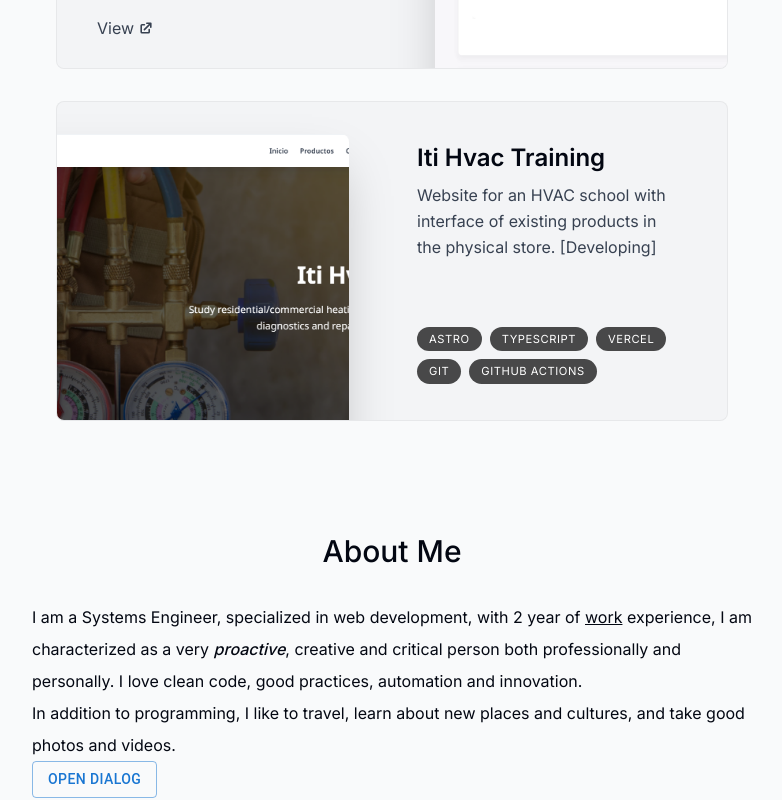
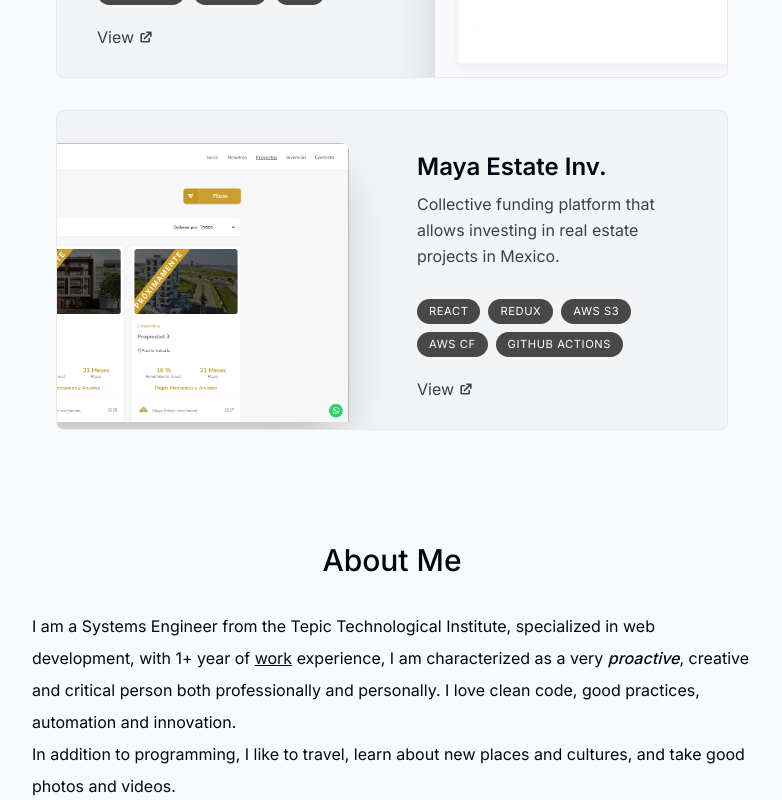
Before and after one commit to Cristopher-exe/myWebPortfolio, a Next.js app: page / in a window 1280 px wide. Shown: the part 1580-2380 px from the top of the page, without its empty margins (248-1030 px from the left). Built offline with nearby package versions, Linux system fonts and the light colour scheme.

Commit message:
cambios nuevos

```diff
--- a/app/globals.css
+++ b/app/globals.css
@@ -13,3 +13,121 @@ html.dark {
 .borderBlack {
   @apply border border-black/10;
 }
+
+.book-wrapper {
+  background-color: red;
+  width: 900px;
+  /*position: relative;*/
+  margin: 0 auto;
+  column-count: 3;
+  column-gap: 12px;
+  padding: 4px;
+}
+
+.book-wrapper--00{
+  display: flex;
+  flex-direction: row;
+  flex-wrap: nowrap;
+}
+
+.book-items {
+  position: relative;
+  cursor: default;
+  padding: 16px;
+  margin: 0;
+  display: grid;
+  break-inside: avoid;
+}
+
+.main-book-wrap {
+  position: relative;
+}
+
+.book-cover {
+  position: relative;
+}
+
+.book-cover .book-inside {
+  position: absolute;
+  width: 90%;
+  height: 96%;
+  top: 1%;
+  left: 16px;
+  border: 1px solid grey;
+  border-radius: 2px 6px 6px 2px;
+  background: white;
+  box-shadow: 10px 40px 40px -10px #00000030, inset -2px 0 0 grey,
+    inset -3px 0 0 #dbdbdb, inset -4px 0 0 white, inset -5px 0 0 #dbdbdb,
+    inset -6px 0 0 white, inset -7px 0 0 #dbdbdb, inset -8px 0 0 white,
+    inset -9px 0 0 #dbdbdb;
+}
+
+.book-cover .book-image {
+  line-height: 0;
+  position: relative;
+  border-radius: 2px 6px 6px 2px;
+  box-shadow: 6px 6px 18px -2px rgba(0, 0, 0, 0.2),
+    24px 28px 40px -6px rgba(0, 0, 0, 0.1);
+  transition: all 0.3s ease-in-out;
+  transform: perspective(2000px) rotateY(-15deg) translateX(-10px) scaleX(0.94);
+  cursor: pointer;
+}
+
+.book-image img {
+  grid-row: 1 / -1;
+  grid-column: 1;
+  width: 100%;
+  border-radius: 2px 6px 6px 2px;
+}
+
+.book-image:hover {
+  transform: perspective(2000px) rotateY(0deg) translateX(0px) scaleX(1);
+  transform-style: preserve-3d;
+  box-shadow: 6px 6px 12px -1px rgba(0, 0, 0, 0.1),
+    20px 14px 16px -6px rgba(0, 0, 0, 0.1);
+}
+
+.effect {
+  position: absolute;
+  width: 20px;
+  height: 100%;
+  margin-left: 16px;
+  top: 0;
+  border-left: 2px solid #00000010;
+  background-image: linear-gradient(
+    90deg,
+    rgba(255, 255, 255, 0.2) 0%,
+    rgba(255, 255, 255, 0) 100%
+  );
+  transition: all 0.5s ease;
+  z-index: 5;
+}
+
+.light {
+  width: 90%;
+  height: 100%;
+  position: absolute;
+  border-radius: 3px;
+  background-image: linear-gradient(
+    90deg,
+    rgba(255, 255, 255, 0) 0%,
+    rgba(255, 255, 255, 0.2) 100%
+  );
+  top: 0;
+  right: 0;
+  opacity: 0.1;
+  transition: all 0.5s ease;
+  z-index: 4;
+}
+
+.book-image:hover .effect{
+    margin-left: 14px;
+}
+
+.realvjy{
+  width: 900px;
+  padding: 20px;
+  margin: 0 auto;
+  font-family: sans-serif;
+  text-align: center
+}
--- a/app/page.tsx
+++ b/app/page.tsx
@@ -5,6 +5,7 @@ import Intro from "@/components/intro";
 import Projects from "@/components/projects";
 import SectionDivider from "@/components/section-divider";
 import Skills from "@/components/skills";
+import Reading from "@/components/reading";
 
 export default function Home() {
   return (
@@ -16,6 +17,7 @@ export default function Home() {
       <About />
       <Skills />
       <Contact />
+      <Reading />
     </main>
   );
 }
--- a/components/about.tsx
+++ b/components/about.tsx
@@ -4,19 +4,9 @@ import React from "react";
 import SectionHeading from "./section-heading";
 import { motion } from "framer-motion";
 import { useSectionInView } from "@/lib/hooks";
-import Dialog from "./dialog"
-import Button from "@mui/material/Button";
 
 export default function About() {
   const { ref } = useSectionInView("About");
-  const [open, setOpen] = React.useState(false);
-
-  const handleClickOpen = () => {
-    setOpen(true);
-  };
-  const handleClose = () => {
-    setOpen(false);
-  };
 
   return (
     <motion.section
@@ -29,7 +19,7 @@ export default function About() {
     >
       <SectionHeading>About me</SectionHeading>
       <p>
-        I am a Systems Engineer, specialized in web development, with 2 year of{" "}
+        I am a Systems Engineer from the Tepic Technological Institute, specialized in web development, with 1+ year of{" "}
         <span className="underline">work</span> experience, I am characterized
         as a very <span className="font-medium italic">proactive</span>,
         creative and critical person both professionally and personally. I love
@@ -40,12 +30,6 @@ export default function About() {
         cultures, and take good photos and videos.
       </p>
 
-      <Button variant="outlined" onClick={handleClickOpen}>
-        Open dialog
-      </Button>
-
-      <Dialog isOpen={open} onClose={handleClose} />
-
     </motion.section>
   );
 }
--- a/components/dialog.tsx
+++ b/components/dialog.tsx
@@ -1,4 +1,4 @@
-import React, { useState } from 'react';
+import React, { useState } from "react";
 
 import Button from "@mui/material/Button";
 import { styled } from "@mui/material/styles";
@@ -9,26 +9,26 @@ import DialogActions from "@mui/material/DialogActions";
 import IconButton from "@mui/material/IconButton";
 import CloseIcon from "@mui/icons-material/Close";
 import Typography from "@mui/material/Typography";
-
-const BootstrapDialog = styled(Dialog)(({ theme }) => ({
-    "& .MuiDialogContent-root": {
-      padding: theme.spacing(2),
-    },
-    "& .MuiDialogActions-root": {
-      padding: theme.spacing(1),
-    },
-  }));
+import { TbPointFilled } from "react-icons/tb";
 
 const CustomDialog = ({ isOpen, onClose }) => {
   return (
-      <BootstrapDialog
+    <Dialog
       onClose={onClose}
       aria-labelledby="customized-dialog-title"
       open={isOpen}
       scroll="paper"
+      maxWidth="md"
+      PaperProps={{
+        style: {
+          backgroundColor: '#1D2432',
+          boxShadow: 'none',
+          color:'#E5EAF2'
+        },
+      }}
     >
       <DialogTitle sx={{ m: 0, p: 2 }} id="customized-dialog-title">
-          Modal title
+        Work experience
       </DialogTitle>
       <IconButton
         aria-label="close"
@@ -44,57 +44,179 @@ const BootstrapDialog = styled(Dialog)(({ theme }) => ({
       </IconButton>
       <DialogContent dividers>
         <Typography gutterBottom>
-            Cras mattis consectetur purus sit amet fermentum. Cras justo odio,
-            dapibus ac facilisis in, egestas eget quam. Morbi leo risus, porta
-            ac consectetur ac, vestibulum at eros.
+          Trabaje como Jr. Frontend Developer, liderando proyectos clave como la
+          plataforma <span className="font-bold">YB Investment</span> y la
+          página web de la inmobiliaria{" "}
+          <span className="font-bold">Maya Estate Investment</span>.
+          Implementando tecnologías modernas y gestión de servicios en la nube
+          de AWS.
         </Typography>
-          <Typography gutterBottom>
-            Praesent commodo cursus magna, vel scelerisque nisl consectetur et.
-            Vivamus sagittis lacus vel augue laoreet rutrum faucibus dolor
-            auctor.
+
+        <Typography className="mt-5" gutterBottom>
+          <p>
+            Lideré el diseño e implementación de la plataforma "YB Investment",
+            utilizando tecnologías como:
+          </p>
+          <ul>
+            <li className="flex">
+              <div className="flex items-center">
+                <TbPointFilled className="mr-2" />
+                <span>Vue.js 3</span>
+              </div>
+            </li>
+
+            <li className="flex">
+              <div className="flex items-center">
+                <TbPointFilled className="mr-2" />
+                <span>Pinia</span>
+              </div>
+            </li>
+
+            <li className="flex">
+              <div className="flex items-center">
+                <TbPointFilled className="mr-2" />
+                <span>Vuetify</span>
+              </div>
+            </li>
+          </ul>
+
+          <p>
+            Para desplegar el Frontend de la aplicación usamos los siguientes
+            servicios:
+          </p>
+
+          <ul>
+            <li className="flex">
+              <div className="flex items-center">
+                <TbPointFilled className="mr-2" />
+                <span>AWS S3</span>
+              </div>
+            </li>
+            <li className="flex">
+              <div className="flex items-center">
+                <TbPointFilled className="mr-2" />
+                <span>AWS CloudFront</span>
+              </div>
+            </li>
+            <li className="flex">
+              <div className="flex items-center">
+                <TbPointFilled className="mr-2" />
+                <span>GitHub Actions</span>
+              </div>
+            </li>
+          </ul>
         </Typography>
-          <Typography gutterBottom>
-            Aenean lacinia bibendum nulla sed consectetur. Praesent commodo
-            cursus magna, vel scelerisque nisl consectetur et. Donec sed odio
-            dui. Donec ullamcorper nulla non metus auctor fringilla.
+
+        <Typography className="mt-5" gutterBottom>
+          <p>
+            Lideré el diseño e implementación de la página web de la
+            inmobiliaria Maya Estate Investment, utilizando:
+          </p>
+
+          <ul>
+            <li className="flex">
+              <div className="flex items-center">
+                <TbPointFilled className="mr-2" />
+                <span>React</span>
+              </div>
+            </li>
+
+            <li className="flex">
+              <div className="flex items-center">
+                <TbPointFilled className="mr-2" />
+                <span>Redux</span>
+              </div>
+            </li>
+
+            <li className="flex">
+              <div className="flex items-center">
+                <TbPointFilled className="mr-2" />
+                <span>Sass</span>
+              </div>
+            </li>
+
+            <li className="flex">
+              <div className="flex items-center">
+                <TbPointFilled className="mr-2" />
+                <span>AWS S3</span>
+              </div>
+            </li>
+
+            <li className="flex">
+              <div className="flex items-center">
+                <TbPointFilled className="mr-2" />
+                <span>AWS CloudFront</span>
+              </div>
+            </li>
+
+            <li className="flex">
+              <div className="flex items-center">
+                <TbPointFilled className="mr-2" />
+                <span>AGitHub Actions</span>
+              </div>
+            </li>
+          </ul>
         </Typography>
-          <Typography gutterBottom>
-            Aenean lacinia bibendum nulla sed consectetur. Praesent commodo
-            cursus magna, vel scelerisque nisl consectetur et. Donec sed odio
-            dui. Donec ullamcorper nulla non metus auctor fringilla.
+
+        <Typography className="mt-5" gutterBottom>
+          <p>
+          Además, mi rol incluía la gestión y mantenimiento de los servicios en la nube de AWS, como:
+          </p>
+
+          <ul>
+          <li className="flex">
+              <div className="flex items-center">
+                <TbPointFilled className="mr-2" />
+                <span>AWS Billing and Costs</span>
+              </div>
+            </li>
+            <li className="flex">
+              <div className="flex items-center">
+                <TbPointFilled className="mr-2" />
+                <span>AWS Elastic compute cloud (EC2)</span>
+              </div>
+            </li>
+            <li className="flex">
+              <div className="flex items-center">
+                <TbPointFilled className="mr-2" />
+                <span>AWS Elastic Container Service (ECS)</span>
+              </div>
+            </li>
+            <li className="flex">
+              <div className="flex items-center">
+                <TbPointFilled className="mr-2" />
+                <span>AWS Elastic Container Registry (ECR)</span>
+              </div>
+            </li>
+            <li className="flex">
+              <div className="flex items-center">
+                <TbPointFilled className="mr-2" />
+                <span>AWS Relational Database Service (RDS)</span>
+              </div>
+            </li>
+          </ul>
         </Typography>
-          <Typography gutterBottom>
-            Aenean lacinia bibendum nulla sed consectetur. Praesent commodo
-            cursus magna, vel scelerisque nisl consectetur et. Donec sed odio
-            dui. Donec ullamcorper nulla non metus auctor fringilla.
+
+        <Typography className="mt-5" gutterBottom>
+          <p>
+          En resumen, mi experiencia en&nbsp;
+          <a
+                href="https://ymanbrothercapital.com/"
+                target="_blank"
+                className="underline"
+              >
+                Yman Brother Capital
+              </a> me ha permitido fortalecer mis habilidades técnicas en el desarrollo web y la gestión de servicios en la nube, contribuyendo significativamente al éxito de la empresa al mejorar la calidad, la escalabilidad y la seguridad de sus productos y servicios digitales.
+          </p>
         </Typography>
-          <Typography gutterBottom>
-            Aenean lacinia bibendum nulla sed consectetur. Praesent commodo
-            cursus magna, vel scelerisque nisl consectetur et. Donec sed odio
-            dui. Donec ullamcorper nulla non metus auctor fringilla.
-          </Typography>
-          <Typography gutterBottom>
-            Aenean lacinia bibendum nulla sed consectetur. Praesent commodo
-            cursus magna, vel scelerisque nisl consectetur et. Donec sed odio
-            dui. Donec ullamcorper nulla non metus auctor fringilla.
-          </Typography>
-          <Typography gutterBottom>
-            Aenean lacinia bibendum nulla sed consectetur. Praesent commodo
-            cursus magna, vel scelerisque nisl consectetur et. Donec sed odio
-            dui. Donec ullamcorper nulla non metus auctor fringilla.
-          </Typography>
-          <Typography gutterBottom>
-            Aenean lacinia bibendum nulla sed consectetur. Praesent commodo
-            cursus magna, vel scelerisque nisl consectetur et. Donec sed odio
-            dui. Donec ullamcorper nulla non metus auctor fringilla.
-          </Typography>
+
       </DialogContent>
       <DialogActions>
         <Button autoFocus onClick={onClose}>
           Salir
         </Button>
       </DialogActions>
-      </BootstrapDialog>
+    </Dialog>
   );
 };
 
--- a/components/experience.tsx
+++ b/components/experience.tsx
@@ -10,10 +10,23 @@ import "react-vertical-timeline-component/style.min.css";
 import { experiencesData } from "@/lib/data";
 import { useSectionInView } from "@/lib/hooks";
 import { useTheme } from "@/context/theme-context";
+import { LuMousePointerClick } from "react-icons/lu";
+import Dialog from "./dialog";
+import Button from "@mui/material/Button";
+import { LuExternalLink } from "react-icons/lu";
 
 export default function Experience() {
   const { ref } = useSectionInView("Experience");
   const { theme } = useTheme();
+
+  const [open, setOpen] = React.useState(false);
+
+  const handleClickOpen = () => {
+    setOpen(true);
+  };
+  const handleClose = () => {
+    setOpen(false);
+  };
 
   return (
     <section id="experience" ref={ref} className="scroll-mt-28 mb-28 sm:mb-40">
@@ -21,7 +34,6 @@ export default function Experience() {
 
       <VerticalTimeline lineColor="">
         {experiencesData.map((item, index) => (
-
           <React.Fragment key={index}>
             <VerticalTimelineElement
               contentStyle={{
@@ -47,10 +59,21 @@ export default function Experience() {
               }}
             >
               <h3 className="font-semibold capitalize">{item.title}</h3>
-              <p className="font-normal !mt-0">{item.location}</p>
+              <a href="https://ymanbrothercapital.com/" target="_blank" className="font-xs flex flex-row items-center text-gray-700 dark:text-white/70 hover:underline cursor-pointer">{item.location}</a>
               <p className="!mt-1 !font-normal text-gray-700 dark:text-white/75">
                 {item.description}
               </p>
+
+              <a
+                className="flex flex-row items-center gap-1 mt-3  text-gray-700 dark:text-white/70 underline cursor-pointer"
+                onClick={handleClickOpen}
+              >
+                More information{" "}
+                <LuMousePointerClick className="text-gray-700 dark:text-white/70" />
+              </a>
+
+              <Dialog isOpen={open} onClose={handleClose} />
+
             </VerticalTimelineElement>
           </React.Fragment>
         ))}
--- a/components/header.tsx
+++ b/components/header.tsx
@@ -14,7 +14,7 @@ export default function Header() {
   return (
     <header className="z-[999] relative">
       <motion.div
-        className="fixed top-0 left-1/2 h-[4.5rem] w-full rounded-none border border-white border-opacity-40 bg-white bg-opacity-80 shadow-lg shadow-black/[0.03] backdrop-blur-[0.5rem] sm:top-6 sm:h-[3.25rem] sm:w-[36rem] sm:rounded-full dark:bg-gray-950 dark:border-black/40 dark:bg-opacity-75"
+        className="fixed top-0 left-1/2 h-[4.5rem] w-full rounded-none border border-white border-opacity-40 bg-white bg-opacity-80 shadow-lg shadow-black/[0.03] backdrop-blur-[0.5rem] sm:top-6 sm:h-[3.25rem] sm:w-[43rem] sm:rounded-full dark:bg-gray-950 dark:border-black/40 dark:bg-opacity-75"
         initial={{ y: -100, x: "-50%", opacity: 0 }}
         animate={{ y: 0, x: "-50%", opacity: 1 }}
       ></motion.div>
--- /dev/null
+++ b/components/reading.tsx
@@ -0,0 +1,68 @@
+"use client";
+
+import React from "react";
+import SectionHeading from "./section-heading";
+import { motion } from "framer-motion";
+import { useSectionInView } from "@/lib/hooks";
+import { sendEmail } from "@/actions/sendEmail";
+import SubmitBtn from "./submit-btn";
+import toast from "react-hot-toast";
+import { LuGraduationCap } from "react-icons/lu";
+import { BsGithub, BsLinkedin } from "react-icons/bs";
+import { HiDownload } from "react-icons/hi";
+
+export default function Reading() {
+  const { ref } = useSectionInView("Reading");
+
+  return (
+    <motion.section
+      id="reading"
+      ref={ref}
+      className="mb-20 sm:mb-28 w-[min(100%,38rem)] text-center"
+      initial={{
+        opacity: 0,
+      }}
+      whileInView={{
+        opacity: 1,
+      }}
+      transition={{
+        duration: 1,
+      }}
+      viewport={{
+        once: true,
+      }}
+    >
+      <SectionHeading>Currently reading</SectionHeading>
+
+      <section className="mt-10 flex flex-col gap-4 items-center dark:text-black">
+        <div className="book-wrapper--00">
+          <div className="book-items">
+            <div className="main-book-wrap">
+              <div className="book-cover">
+                <div className="book-inside"></div>
+                <div className="book-image">
+                  <img src="https://m.media-amazon.com/images/I/51sdCuqMwWL._SY466_.jpg" />
+                  <div className="effect"></div>
+                  <div className="light"></div>
+                </div>
+              </div>
+            </div>
+          </div>
+
+          <div className="book-items">
+            <div className="main-book-wrap">
+              <div className="book-cover">
+                <div className="book-inside"></div>
+                <div className="book-image">
+                  <img src="https://m.media-amazon.com/images/I/71f743sOPoL._SY466_.jpg" />
+                  <div className="effect"></div>
+                  <div className="light"></div>
+                </div>
+              </div>
+            </div>
+          </div>
+        </div>
+      </section>
+    </motion.section>
+  );
+}
--- a/lib/data.ts
+++ b/lib/data.ts
@@ -3,7 +3,7 @@ import { CgWorkAlt } from "react-icons/cg";
 import { FaReact, FaVuejs } from "react-icons/fa";
 import { LuGraduationCap } from "react-icons/lu";
 import corpcommentImg from "@/public/ymanbrother.png";
-import rmtdevImg from "@/public/itihvac.png";
+import rmtdevImg from "@/public/mayaEstate.png";
 import wordanalyticsImg from "@/public/wordanalytics.png";
 
 export const links = [
@@ -12,35 +12,39 @@ export const links = [
     hash: "#home",
   },
   {
-    name: "About",
-    hash: "#about",
+    name: "Experience",
+    hash: "#experience",
   },
   {
     name: "Projects",
     hash: "#projects",
   },
   {
+    name: "About",
+    hash: "#about",
+  },
+  {
     name: "Skills",
     hash: "#skills",
   },
   {
-    name: "Experience",
-    hash: "#experience",
+    name: "Contact",
+    hash: "#contact",
   },
   {
-    name: "Contact",
-    hash: "#contact",
+    name: "Reading",
+    hash: "#reading",
   },
 ] as const;
 
 export const experiencesData = [
   {
     title: "Jr. Web Developer",
-    location: "Zapopan, Jal.",
+    location: "Yman Brother Capital",
     description:
-      "Design and development of a web application for investment portfolio management with Vue.JS, Vuetify, Laravel 9 and AWS",
+      "Developing key projects for the company and implementing modern technologies and management of services in the AWS cloud.",
     icon: React.createElement(FaVuejs),
-    date: "feb 2022 - actual",
+    date: "feb 2023 - actual",
   },
 ] as const;
 
@@ -49,17 +53,17 @@ export const projectsData = [
     title: "Capital Inversiones",
     description:
       "Web application for investment portfolio management, for clients and administrators.",
-    tags: ["Vuejs 3", "Pinia", "AWS", "SQL", "Laravel 9", "Docker"],
+    tags: ["Vuejs 3", "Pinia", "AWS", "SQL", "Laravel 9", "Docker", "GHA"],
     imageUrl: corpcommentImg,
     url: 'https://inversion.ymanbrothercapital.com/login',
   },
   {
-    title: "Iti Hvac Training",
+    title: "Maya Estate Inv.",
     description:
-      "Website for an HVAC school with interface of existing products in the physical store. [Developing]",
-    tags: ["Astro", "TypeScript", "Vercel", "Git", "GitHub Actions"],
+      "Collective funding platform that allows investing in real estate projects in Mexico.",
+    tags: ["React", "Redux","AWS S3", "AWS CF", "GitHub Actions"],
     imageUrl: rmtdevImg,
-    url: null,
+    url: "https://mayaestateinvestment.com/",
   },
 ] as const;
 
```
Also changed, not shown: components/intro.tsx (+15 -6 lines), public/mayaEstate.png (added). Lines whose indentation alone changed are shown as unchanged.
